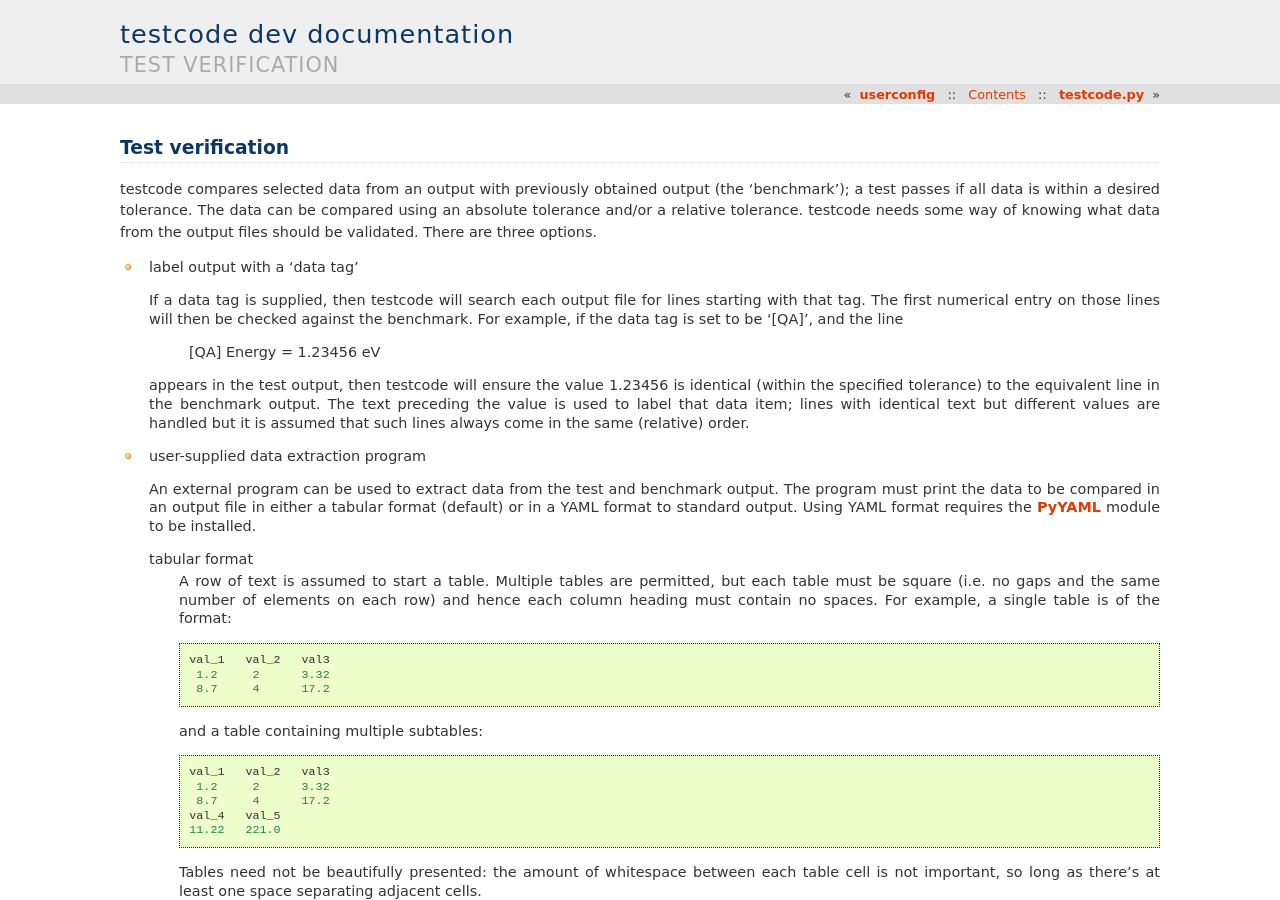
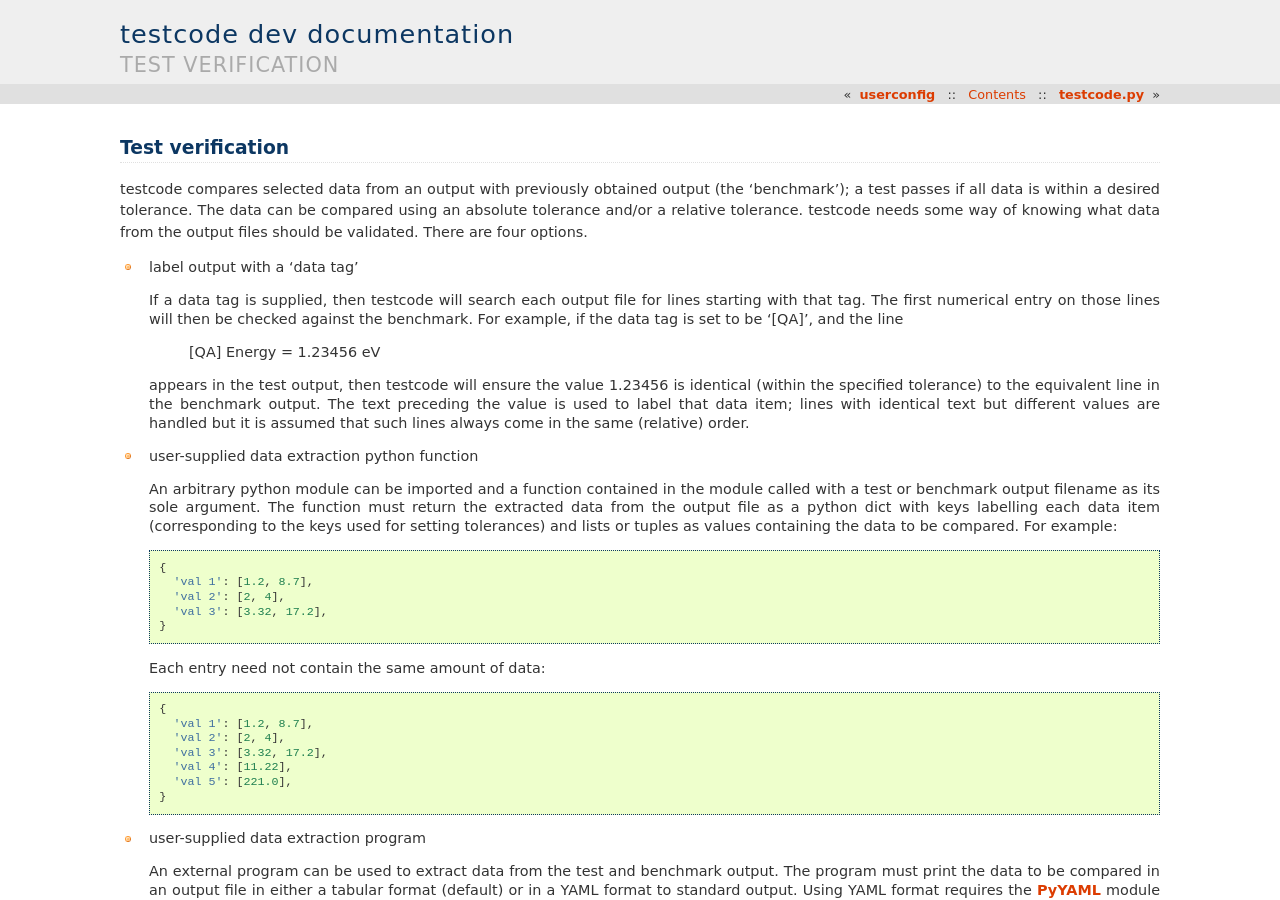
Before and after one commit to jsspencer/testcode, a Sphinx documentation site: the page built from docs/verification.rst, in a window 1280 px wide and 900 px high. Built offline with Sphinx 7.4.7, drawn with Linux system fonts in a browser that asks for light colours.

Commit message:
Ability to extract data from an arbitrary python function.
Using the importlib functionality in python 2.7/3.1+, we can import
a user-specified module and hence run a function to extract the data
rather than going via subprocess.

If the data analysis code requires importing a large module (e.g.
pandas) then this can be *substantially* faster, as the repeated imports
are avoided.

```diff
--- a/docs/verification.rst
+++ b/docs/verification.rst
@@ -7,7 +7,7 @@ testcode compares selected data from an output with previously obtained output
 (the 'benchmark'); a test passes if all data is within a desired tolerance.
 The data can be compared using an absolute tolerance and/or a relative
 tolerance.  testcode needs some way of knowing what data from the output files
-should be validated.  There are three options.
+should be validated.  There are four options.
 
 * label output with a 'data tag'
 
@@ -23,6 +23,31 @@ should be validated.  There are three options.
   benchmark output.  The text preceding the value is used to label that data
   item; lines with identical text but different values are handled but it is
   assumed that such lines always come in the same (relative) order.
+
+* user-supplied data extraction python function
+
+  An arbitrary python module can be imported and a function contained in the
+  module called with a test or benchmark output filename as its sole argument.
+  The function must return the extracted data from the output file as a python
+  dict with keys labelling each data item (corresponding to the keys used for
+  setting tolerances) and lists or tuples as values containing the data to be
+  compared.  For example::
+
+      {
+        'val 1': [1.2, 8.7],
+        'val 2': [2, 4],
+        'val 3': [3.32, 17.2],
+      }
+
+  Each entry need not contain the same amount of data::
+
+      {
+        'val 1': [1.2, 8.7],
+        'val 2': [2, 4],
+        'val 3': [3.32, 17.2],
+        'val 4': [11.22],
+        'val 5': [221.0],
+      }
 
 * user-supplied data extraction program
 
```
Also changed, not shown: docs/userconfig.rst (+10 -2 lines), 2 other files.
